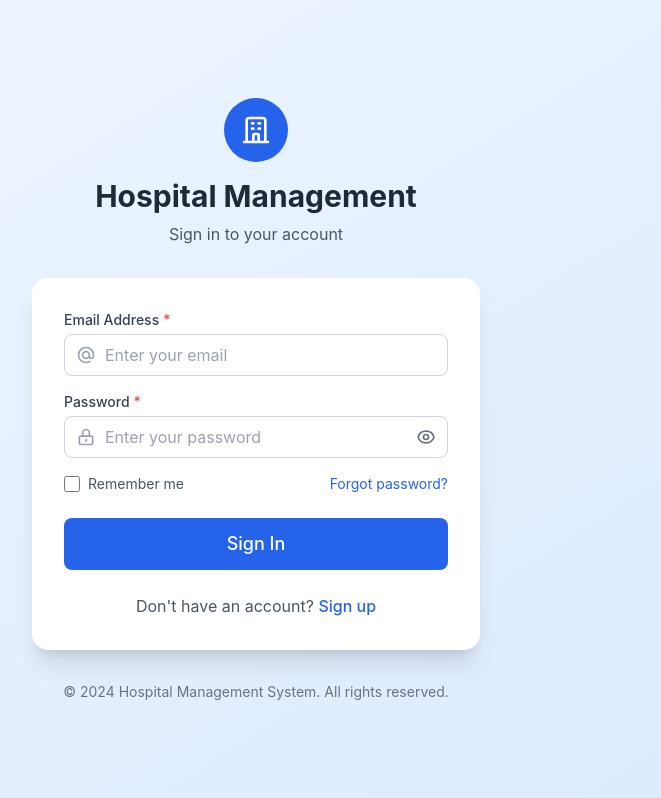
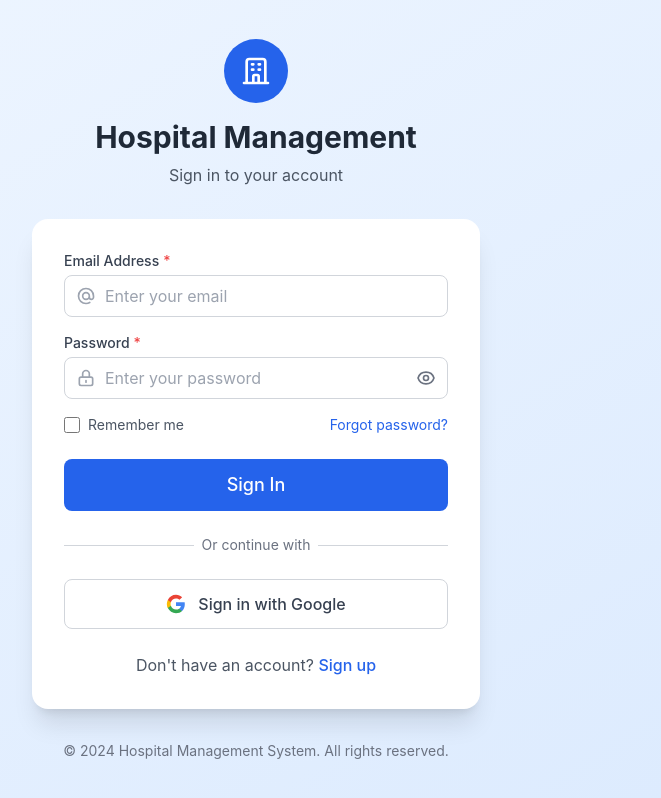
Before and after one commit to durga0401/hms_frontend, a React app: page /login in a window 1280 px wide. Shown: the whole page, without its empty margins (384-1045 px from the left). Built offline with nearby package versions, Linux system fonts and the light colour scheme.

Commit message:
Minor changes with auth and ui

```diff
--- a/src/App.jsx
+++ b/src/App.jsx
@@ -2,6 +2,7 @@
 import { AuthProvider } from "./context/AuthContext";
 import Login from "./pages/Login";
 import Register from "./pages/Register";
+import OAuthCallback from "./pages/OAuthCallback";
 import PatientDashboard from "./pages/PatientDashboard";
 import BookAppointment from "./pages/BookAppointment";
 import PatientAppointments from "./pages/PatientAppointments";
@@ -32,6 +33,7 @@
         <Routes>
           <Route path="/login" element={<Login />} />
           <Route path="/register" element={<Register />} />
+          <Route path="/oauth-callback" element={<OAuthCallback />} />
           <Route path="/" element={<Navigate to="/login" replace />} />
 
           {/* Admin Routes */}
--- a/src/context/AuthContext.jsx
+++ b/src/context/AuthContext.jsx
@@ -1,4 +1,10 @@
-import { createContext, useContext, useState, useEffect } from "react";
+import {
+  createContext,
+  useContext,
+  useState,
+  useEffect,
+  useCallback,
+} from "react";
 import { authAPI } from "../services/api";
 
 const AuthContext = createContext(null);
@@ -48,6 +54,14 @@
     return userData;
   };
 
+  // OAuth login - just set token and user without API call
+  const loginWithOAuth = useCallback((newToken, userData) => {
+    localStorage.setItem("token", newToken);
+    localStorage.setItem("user", JSON.stringify(userData));
+    setToken(newToken);
+    setUser(userData);
+  }, []);
+
   const logout = () => {
     localStorage.removeItem("token");
     localStorage.removeItem("user");
@@ -61,6 +75,7 @@
     loading,
     isAuthenticated: !!token,
     login,
+    loginWithOAuth,
     logout,
   };
 
--- a/src/pages/Login.jsx
+++ b/src/pages/Login.jsx
@@ -214,6 +214,47 @@
             </Button>
           </form>
 
+          {/* Divider */}
+          <div className="relative my-6">
+            <div className="absolute inset-0 flex items-center">
+              <div className="w-full border-t border-gray-300"></div>
+            </div>
+            <div className="relative flex justify-center text-sm">
+              <span className="px-2 bg-white text-gray-500">
+                Or continue with
+              </span>
+            </div>
+          </div>
+
+          {/* Google Sign-In Button */}
+          <button
+            type="button"
+            onClick={() => {
+              window.location.href = "/api/auth/google";
+            }}
+            className="w-full flex items-center justify-center gap-3 px-4 py-3 border border-gray-300 rounded-lg text-gray-700 font-medium hover:bg-gray-50 transition-colors"
+          >
+            <svg className="w-5 h-5" viewBox="0 0 24 24">
+              <path
+                fill="#4285F4"
+                d="M22.56 12.25c0-.78-.07-1.53-.2-2.25H12v4.26h5.92c-.26 1.37-1.04 2.53-2.21 3.31v2.77h3.57c2.08-1.92 3.28-4.74 3.28-8.09z"
+              />
+              <path
+                fill="#34A853"
+                d="M12 23c2.97 0 5.46-.98 7.28-2.66l-3.57-2.77c-.98.66-2.23 1.06-3.71 1.06-2.86 0-5.29-1.93-6.16-4.53H2.18v2.84C3.99 20.53 7.7 23 12 23z"
+              />
+              <path
+                fill="#FBBC05"
+                d="M5.84 14.09c-.22-.66-.35-1.36-.35-2.09s.13-1.43.35-2.09V7.07H2.18C1.43 8.55 1 10.22 1 12s.43 3.45 1.18 4.93l2.85-2.22.81-.62z"
+              />
+              <path
+                fill="#EA4335"
+                d="M12 5.38c1.62 0 3.06.56 4.21 1.64l3.15-3.15C17.45 2.09 14.97 1 12 1 7.7 1 3.99 3.47 2.18 7.07l3.66 2.84c.87-2.6 3.3-4.53 6.16-4.53z"
+              />
+            </svg>
+            Sign in with Google
+          </button>
+
           <div className="mt-6 text-center">
             <p className="text-gray-600">
               Don't have an account?{" "}
--- /dev/null
+++ b/src/pages/OAuthCallback.jsx
@@ -0,0 +1,75 @@
+import { useEffect, useRef } from "react";
+import { useNavigate, useSearchParams } from "react-router-dom";
+import { useAuth } from "../context/AuthContext";
+import { Card, Loader } from "../components/ui";
+
+const OAuthCallback = () => {
+  const [searchParams] = useSearchParams();
+  const navigate = useNavigate();
+  const { loginWithOAuth } = useAuth();
+  const hasProcessed = useRef(false);
+
+  useEffect(() => {
+    // Prevent multiple executions
+    if (hasProcessed.current) return;
+    hasProcessed.current = true;
+
+    const handleOAuthCallback = () => {
+      const token = searchParams.get("token");
+      const userParam = searchParams.get("user");
+      const error = searchParams.get("error");
+
+      if (error) {
+        navigate(
+          "/login?error=Google authentication failed. Please try again.",
+        );
+        return;
+      }
+
+      if (token && userParam) {
+        try {
+          const user = JSON.parse(decodeURIComponent(userParam));
+
+          // Store token and user in localStorage
+          localStorage.setItem("token", token);
+          localStorage.setItem("user", JSON.stringify(user));
+
+          // Update auth context
+          loginWithOAuth(token, user);
+
+          // Redirect based on role
+          switch (user.role) {
+            case "ADMIN":
+              navigate("/admin/dashboard");
+              break;
+            case "DOCTOR":
+              navigate("/doctor/dashboard");
+              break;
+            case "PATIENT":
+            default:
+              navigate("/patient/dashboard");
+              break;
+          }
+        } catch (err) {
+          console.error("OAuth callback error:", err);
+          navigate("/login?error=Failed to process authentication");
+        }
+      } else {
+        navigate("/login?error=Invalid authentication response");
+      }
+    };
+
+    handleOAuthCallback();
+  }, [searchParams, navigate, loginWithOAuth]);
+
+  return (
+    <div className="min-h-screen flex items-center justify-center bg-gray-50">
+      <Card className="p-8 text-center">
+        <Loader />
+        <p className="mt-4 text-gray-600">Completing sign in...</p>
+      </Card>
+    </div>
+  );
+};
+
+export default OAuthCallback;
```
Also changed, not shown: 4 other files (tests, documents, lock files or other folders).
